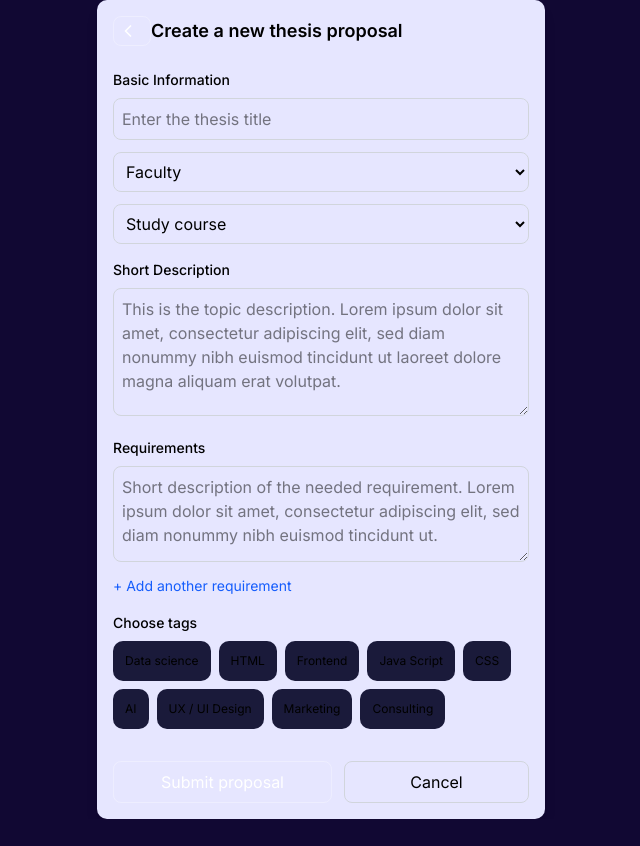
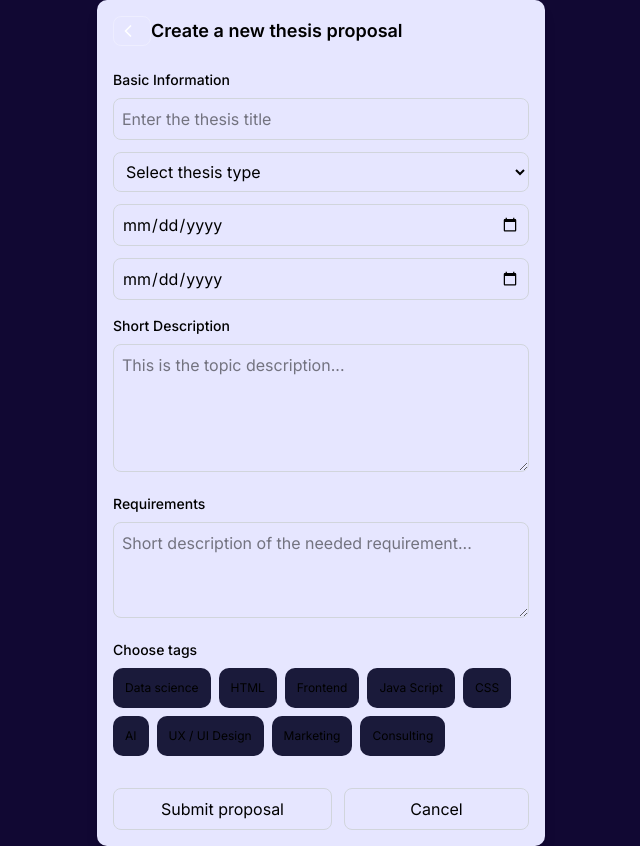
Before and after one commit to Ohbra/BachelorApp, a Next.js app in the folder bachelor-app/: page /thesis/create in a window 1280 px wide. Shown: the whole page, without its empty margins (319-959 px from the left). Before the commit the page ends 819 px from the top, so only its background shows below. Built offline with nearby package versions, Linux system fonts and the light colour scheme.

Commit message:
add signout local, global and other utils
impl connect backend to frontend for thesis creation

```diff
--- /dev/null
+++ b/bachelor-app/src/app/backend/actions/auth/signout.ts
@@ -0,0 +1,55 @@
+'use server'
+
+import { revalidatePath } from 'next/cache'
+
+import { createClient } from '../../../backend/utils/server'
+
+// the sign out method from the client library.
+//  It removes the active session and clears
+//  Auth data from the storage medium.
+export async function signOut() {
+  const supabase = await createClient();
+  const { error } = await supabase.auth.signOut()
+    if (error) {
+        console.error('Error signing out:', error);
+        throw new Error('Failed to sign out');
+    }
+}
+
+
+// signout from all other devices
+export async function signOutOfOtherDevices() {
+  const supabase = await createClient();
+  const { error } = await supabase.auth.signOut({ scope: 'others'})
+  if (error) {
+    console.error('Error signing out:', error);
+    throw new Error('Failed to sign out');
+  }
+
+  revalidatePath('/');
+  return { success: true, message: 'Successfully signed out' };
+}
+
+export async function signOutOfCurrentDevice() {
+  const supabase = await createClient();
+  const { error } = await supabase.auth.signOut({ scope: 'local'})
+    if (error) {
+    console.error('Error signing out:', error);
+    throw new Error('Failed to sign out');
+    }
+
+  revalidatePath('/');
+  return { success: true, message: 'Successfully signed out' };
+}
+
+
+export async function signOutAction() {
+  try {
+    await signOut();
+    revalidatePath('/');
+    return { success: true, message: 'Successfully signed out' };
+  } catch (error) {
+    console.error('Error signing out:', error);
+    return { success: false, message: 'Failed to sign out' };
+  }
+}
--- a/bachelor-app/src/app/backend/actions/thesis/create.ts
+++ b/bachelor-app/src/app/backend/actions/thesis/create.ts
@@ -25,7 +25,7 @@ export async function createThesisProposal(formData: FormData) {
   try {
     const user = await getUserSession()
     if (!user) {
-      return { success: false, message: 'You must be logged in' }
+     return { success: false, message: 'You must be logged in' }
     }
 
     const title = formData.get('title') as string
--- a/bachelor-app/src/app/thesis/create/page.tsx
+++ b/bachelor-app/src/app/thesis/create/page.tsx
@@ -1,23 +1,57 @@
 "use client";
 
 import { useState } from "react";
+import { createThesisProposal } from "@/app/backend/actions/thesis/create";
+import Link from "next/link";
 import { ChevronLeft } from "lucide-react";
-import Link from "next/link";
-import { HoverButton } from "@/components/hover-button";
 
 export default function CreateThesisProposal() {
+  const [title, setTitle] = useState("");
+  const [description, setDescription] = useState("");
+  const [requirements, setRequirements] = useState("");
+  const [thesisType, setThesisType] = useState("");
+  const [applicationStart, setApplicationStart] = useState("");
+  const [applicationEnd, setApplicationEnd] = useState("");
   const [selectedTags, setSelectedTags] = useState<string[]>([]);
+  const [message, setMessage] = useState("");
 
   const toggleTag = (tag: string) => {
-    if (selectedTags.includes(tag)) {
-      setSelectedTags(selectedTags.filter((t) => t !== tag));
-    } else {
-      setSelectedTags([...selectedTags, tag]);
-    }
+    setSelectedTags((prev) =>
+      prev.includes(tag) ? prev.filter((t) => t !== tag) : [...prev, tag]
+    );
   };
 
+  async function handleSubmit(e: React.FormEvent) {
+    e.preventDefault();
+    const formData = new FormData();
+    formData.append("title", title);
+    formData.append("description", description);
+    formData.append("requirements", requirements);
+    formData.append("thesis_type", thesisType);
+    formData.append("application_start", applicationStart);
+    formData.append("application_end", applicationEnd);
+    formData.append("tags", selectedTags.join(","));
+
+    const result = await createThesisProposal(formData);
+    if (result?.success) {
+      setMessage("Thesis proposal created!");
+      setTitle("");
+      setDescription("");
+      setRequirements("");
+      setThesisType("");
+      setApplicationStart("");
+      setApplicationEnd("");
+      setSelectedTags([]);
+    } else {
+      setMessage(result?.message || "Error creating thesis proposal.");
+    }
+  }
+
   return (
-    <div className="max-w-md mx-auto rounded-lg overflow-hidden shadow-lg bg-[#e6e6ff] text-black">
+    <form
+      className="max-w-md mx-auto rounded-lg overflow-hidden shadow-lg bg-[#e6e6ff] text-black"
+      onSubmit={handleSubmit}
+    >
       <div className="p-4">
         <div className="flex items-center mb-6">
           <Link href="/">
@@ -37,39 +71,57 @@ export default function CreateThesisProposal() {
               <input
                 type="text"
                 placeholder="Enter the thesis title"
-                className="w-full p-2 border border-gray-300 rounded-md hover:border-[#FFE15D] transition-all duration-300"
+                className="w-full p-2 border border-gray-300 rounded-md"
+                value={title}
+                onChange={(e) => setTitle(e.target.value)}
+                required
               />
-              <select className="w-full p-2 border border-gray-300 rounded-md hover:border-[#FFE15D] transition-all duration-300">
-                <option value="">Faculty</option>
-                <option value="computer-science">Computer Science</option>
-                <option value="business">Business</option>
-                <option value="design">Design</option>
+              <select
+                className="w-full p-2 border border-gray-300 rounded-md"
+                value={thesisType}
+                onChange={(e) => setThesisType(e.target.value)}
+                required
+              >
+                <option value="">Select thesis type</option>
+                <option value="Bachelor">Bachelor</option>
+                <option value="Master">Master</option>
               </select>
-              <select className="w-full p-2 border border-gray-300 rounded-md hover:border-[#FFE15D] transition-all duration-300">
-                <option value="">Study course</option>
-                <option value="bachelor">Bachelor</option>
-                <option value="master">Master</option>
-              </select>
+              <input
+                type="date"
+                className="w-full p-2 border border-gray-300 rounded-md"
+                value={applicationStart}
+                onChange={(e) => setApplicationStart(e.target.value)}
+                required
+              />
+              <input
+                type="date"
+                className="w-full p-2 border border-gray-300 rounded-md"
+                value={applicationEnd}
+                onChange={(e) => setApplicationEnd(e.target.value)}
+                required
+              />
             </div>
           </div>
 
           <div>
             <h3 className="text-sm font-medium mb-2">Short Description</h3>
             <textarea
-              className="w-full h-32 p-2 border border-gray-300 rounded-md hover:border-[#FFE15D] transition-all duration-300"
-              placeholder="This is the topic description. Lorem ipsum dolor sit amet, consectetur adipiscing elit, sed diam nonummy nibh euismod tincidunt ut laoreet dolore magna aliquam erat volutpat."
+              className="w-full h-32 p-2 border border-gray-300 rounded-md"
+              placeholder="This is the topic description..."
+              value={description}
+              onChange={(e) => setDescription(e.target.value)}
+              required
             ></textarea>
           </div>
 
           <div>
             <h3 className="text-sm font-medium mb-2">Requirements</h3>
             <textarea
-              className="w-full h-24 p-2 border border-gray-300 rounded-md hover:border-[#FFE15D] transition-all duration-300"
-              placeholder="Short description of the needed requirement. Lorem ipsum dolor sit amet, consectetur adipiscing elit, sed diam nonummy nibh euismod tincidunt ut."
+              className="w-full h-24 p-2 border border-gray-300 rounded-md"
+              placeholder="Short description of the needed requirement..."
+              value={requirements}
+              onChange={(e) => setRequirements(e.target.value)}
             ></textarea>
-            <button className="text-sm text-blue-600 mt-2 hover:text-[#806b00] transition-all duration-300">
-              + Add another requirement
-            </button>
           </div>
 
           <div>
@@ -88,6 +140,7 @@ export default function CreateThesisProposal() {
               ].map((tag) => (
                 <button
                   key={tag}
+                  type="button"
                   onClick={() => toggleTag(tag)}
                   className={`text-xs px-3 py-1.5 rounded-full transition-all duration-300 ${
                     selectedTags.includes(tag)
@@ -95,28 +148,35 @@ export default function CreateThesisProposal() {
                       : "hover-card bg-[#d8d8ff] text-black"
                   }`}
                 >
-                  <span
-                    className={selectedTags.includes(tag) ? "" : "card-content"}
-                  >
-                    {tag}
-                  </span>
+                  {tag}
                 </button>
               ))}
             </div>
           </div>
 
           <div className="flex space-x-3 pt-4">
-            <HoverButton className="flex-1 bg-transparent border border-gray-300 rounded-md py-2 px-4">
+            <button
+              className="flex-1 bg-transparent border border-gray-300 rounded-md py-2 px-4"
+              type="submit"
+            >
               Submit proposal
-            </HoverButton>
+            </button>
             <Link href="/" className="flex-1">
-              <button className="w-full py-2 px-4 border border-gray-300 rounded-md text-black bg-transparent hover:bg-gray-100 transition-all duration-300">
+              <button
+                type="button"
+                className="w-full py-2 px-4 border border-gray-300 rounded-md text-black bg-transparent hover:bg-gray-100 transition-all duration-300"
+              >
                 Cancel
               </button>
             </Link>
           </div>
+          {message && (
+            <div className="pt-2 text-center text-sm text-green-700">
+              {message}
+            </div>
+          )}
         </div>
       </div>
-    </div>
+    </form>
   );
 }
```
